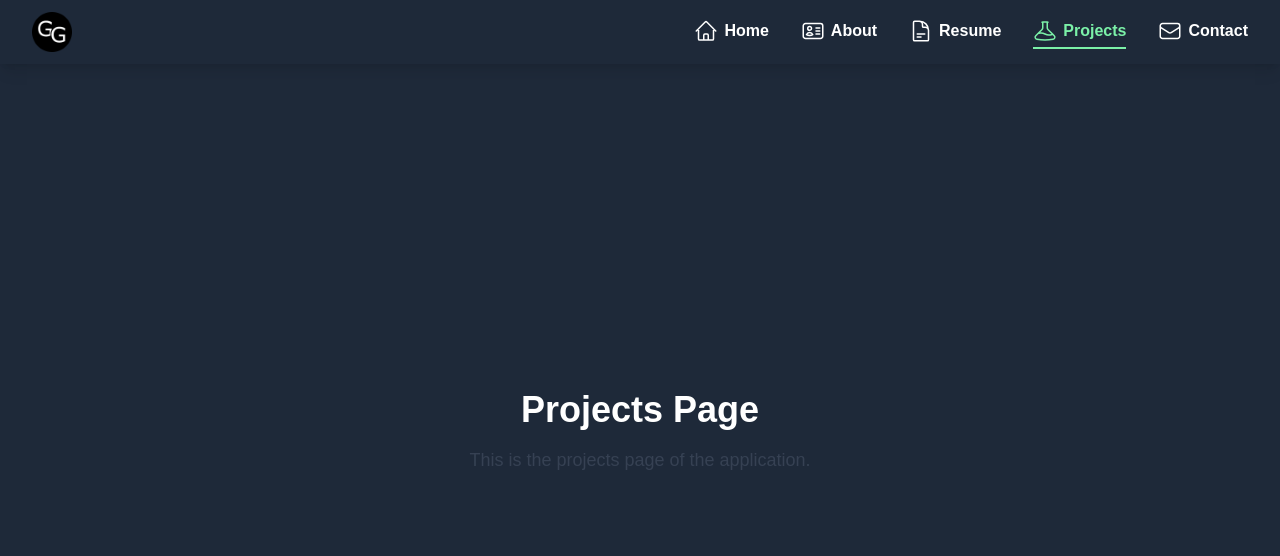
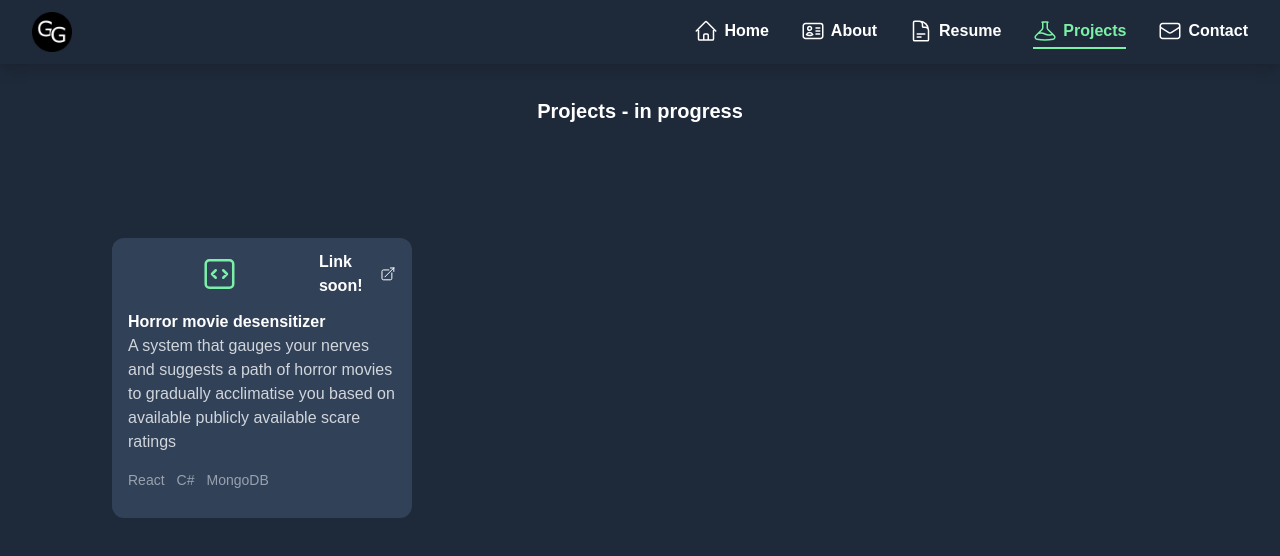
Before and after one commit to GGronland/portfolio-nextjs, a Next.js app: page /projects in a window 1280 px wide. Shown: the top 556 px of the page. Built offline with nearby package versions, Linux system fonts and the light colour scheme.

Commit message:
Created project card component. Populated projects page with initial data.

```diff
--- a/src/app/globals.css
+++ b/src/app/globals.css
@@ -74,4 +74,8 @@ body {
   p:not(:last-child) {
     margin-bottom: 0.5rem;
   }
+
+  a:hover {
+    cursor: pointer;
+  }
 }
--- a/src/app/projects/page.tsx
+++ b/src/app/projects/page.tsx
@@ -1,10 +1,11 @@
+import ProjectList from "@/components/features/ProjectList";
+import { projectsInProgress } from "@/data/projectsData";
+
 const ProjectsPage = () => {
   return (
-    <div className="flex flex-1 flex-col items-center justify-center">
-      <h1 className="text-4xl font-bold mb-4">Projects Page</h1>
-      <p className="text-lg text-gray-700">
-        This is the projects page of the application.
-      </p>
+    <div className="w-full flex flex-col items-center gap-12 lg:gap-26 px-8 animate-fade-in-slow">
+      <h2 className="">Projects - in progress</h2>
+      <ProjectList projectList={projectsInProgress} />
     </div>
   );
 };
--- /dev/null
+++ b/src/components/features/ProjectList.tsx
@@ -0,0 +1,25 @@
+import ProjectCard from "../ui/ProjectCard";
+
+export type ProjectItem = {
+  title: string;
+  description: string;
+  stack: string[];
+  url?: string;
+};
+
+const ProjectList = ({ projectList }: { projectList: ProjectItem[] }) => {
+  return (
+    <section className="w-full grid [grid-template-columns:repeat(auto-fit,300px)] gap-4 animate-fade-in ">
+      {projectList.map((projectItem: ProjectItem, index: number) => {
+        return (
+          <ProjectCard
+            key={`project-${projectItem.title}`}
+            projectData={projectItem}
+          />
+        );
+      })}
+    </section>
+  );
+};
+
+export default ProjectList;
--- /dev/null
+++ b/src/components/ui/ProjectCard.tsx
@@ -0,0 +1,38 @@
+import { ProjectItem } from "../features/ProjectList";
+import {
+  CodeBracketSquareIcon,
+  ArrowTopRightOnSquareIcon,
+} from "@heroicons/react/24/outline";
+
+const ProjectCard = ({ projectData }: { projectData: ProjectItem }) => {
+  return (
+    <a
+      href={projectData.url}
+      className="grid grid-rows-[40px,4fr,1fr] gap-4 p-4 rounded-xl bg-slate-700 hover:-translate-y-2 transition-all duration-500"
+    >
+      <div className="row-span-1 max-h-10 flex justify-between gap-2">
+        <CodeBracketSquareIcon className=" stroke-green-300" />
+        <div className="flex items-center gap-2">
+          {!projectData.url && <h3 className="">Link soon!</h3>}
+          <ArrowTopRightOnSquareIcon className="w-6 hover:stroke-green-300 transition-all duration-300" />
+        </div>
+      </div>
+      <div className="row-span-2">
+        <h3>{projectData.title}</h3>
+        <p className="text-gray-300">{projectData.description}</p>
+      </div>
+      <div className="row-span-3 flex flex-wrap gap-3">
+        {projectData.stack.map((stackItem: string) => (
+          <span
+            key={`project-${projectData.title}-${stackItem}`}
+            className="text-sm text-gray-400"
+          >
+            {stackItem}
+          </span>
+        ))}
+      </div>
+    </a>
+  );
+};
+
+export default ProjectCard;
--- /dev/null
+++ b/src/data/projectsData.ts
@@ -0,0 +1,10 @@
+export const projectsInProgress = [
+  {
+    title: "Horror movie desensitizer",
+    description:
+      "A system that gauges your nerves and suggests a path of horror movies to gradually acclimatise you based on available publicly available scare ratings",
+    stack: ["React", "C#", "MongoDB"],
+  },
+];
+
+export const projectsCompleted = [];
```
